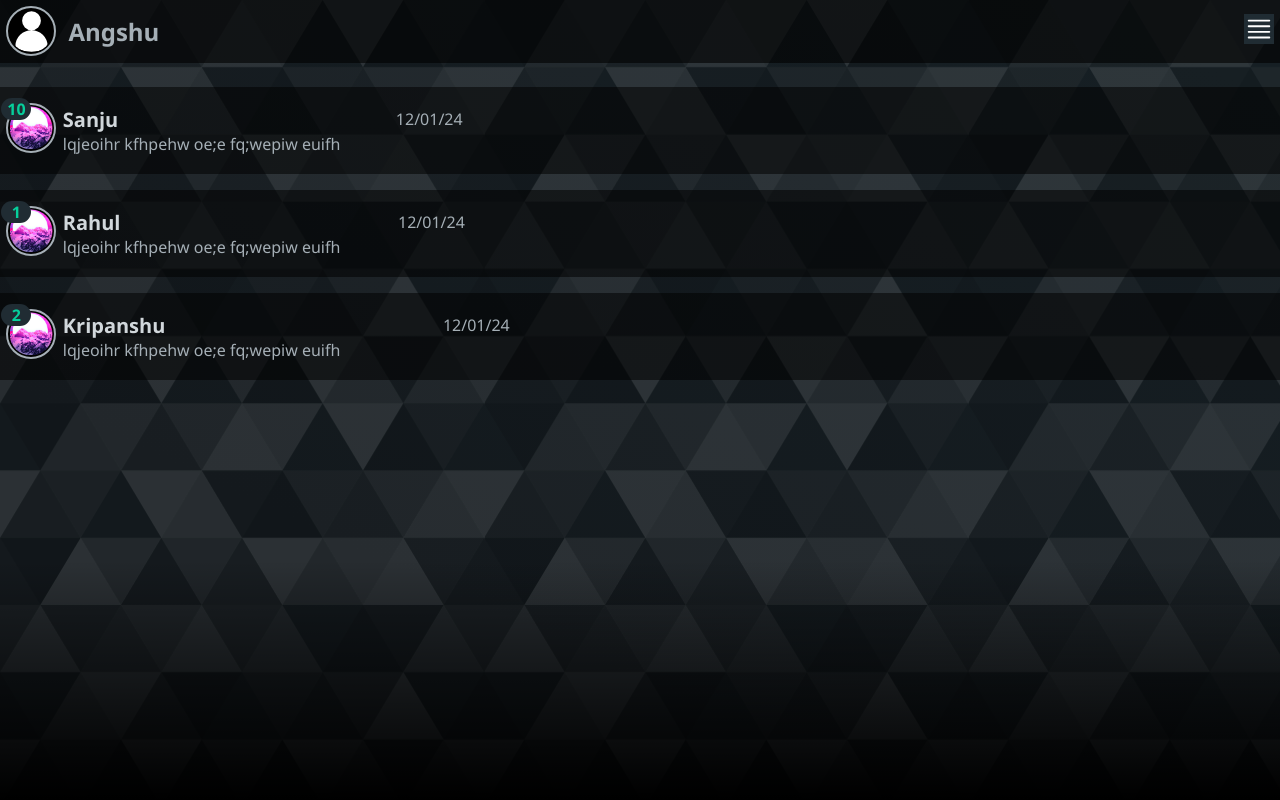
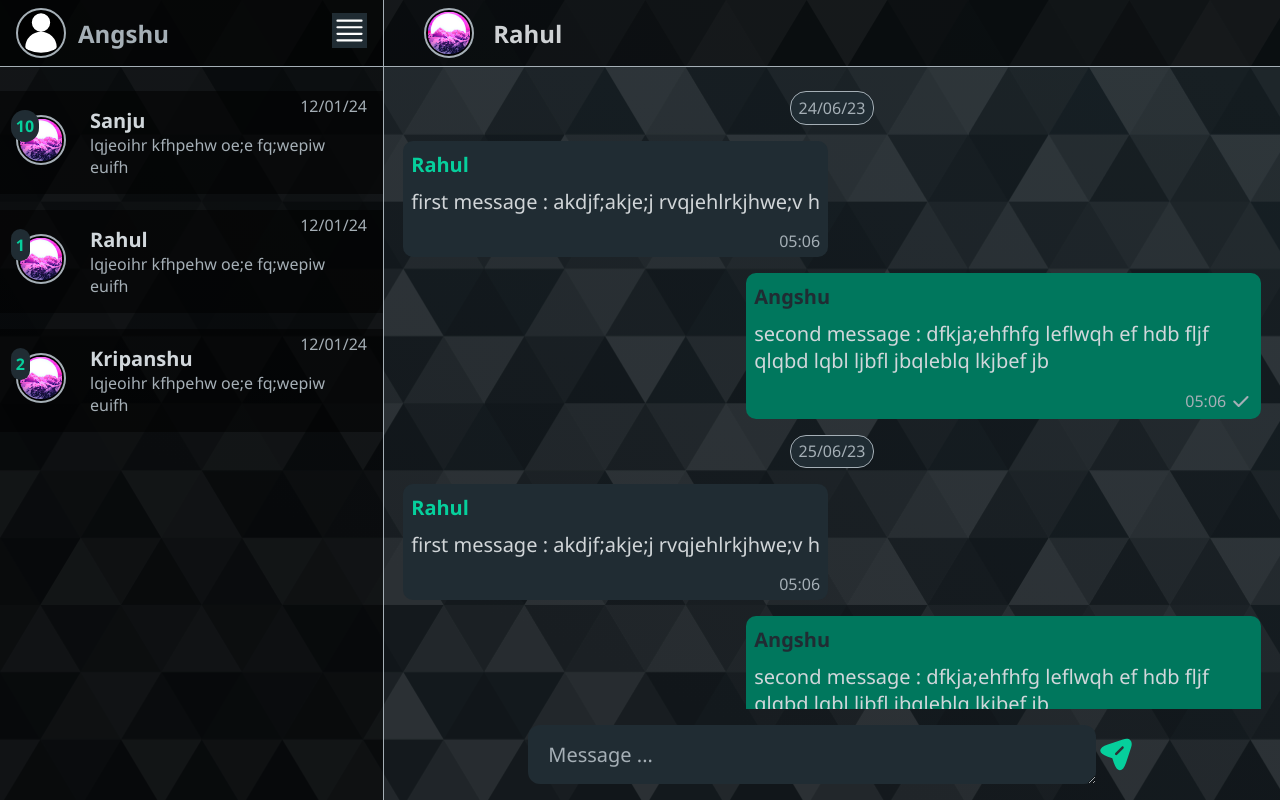
Before and after one commit to angDecoder/chat-app, a React (Vite) app: page / in a window 1280 px wide. Built offline with nearby package versions, Linux system fonts and the light colour scheme.

Commit message:
style : responsive css for ContactList and Chats

```diff
--- a/src/components/Chats/Chats.css
+++ b/src/components/Chats/Chats.css
@@ -1,39 +1,40 @@
-#Chats{
+#Chats {
     width: 100vw;
     height: 100svh;
-    flex:none;
+    flex: none;
     color: var(--text1);
     display: flex;
     flex-direction: column;
 }
 
-#chat_info{
-    padding-inline : 0.5em;
+#chat_info {
+    padding-inline: 0.5em;
     padding-block: 0.7em;
     display: flex;
     align-items: center;
-    gap : 0.3em;
+    gap: 0.3em;
     background-color: rgba(0, 0, 0, 0.53);
 }
-#chat_info > span{
+
+#chat_info>span {
     text-transform: capitalize;
     flex-grow: 1;
     text-align: right;
     font-size: var(--text-lg);
     font-weight: bold;
-    /* color : red; */
 }
 
-#chat_logs{
+#chat_logs {
     min-height: 50vh;
     overflow: scroll;
     padding-inline: 0.4em;
     padding-block: 0.5em;
 }
 
-.chat_message{
+.chat_message {
+    width: fit-content;
     max-width: 80%;
-    padding-inline : 0.4em;
+    padding-inline: 0.4em;
     padding-block: 1em;
     font-size: var(--text-md);
     /* color : red; */
@@ -41,99 +42,147 @@
     border-radius: 0.5em;
 }
 
-.chat_message.self_message{
-    background-color:  #00775d;
-    color : var(--text2);
+.chat_message.self_message {
+    background-color: #00775d;
+    color: var(--text2);
     align-self: flex-end;
 }
-.chat_message.other_message{
+
+.chat_message.other_message {
     background-color: #202C33;
 }
 
-.chat_secton{
+.chat_secton {
     display: flex;
     flex-direction: column;
     position: relative;
-    margin-block : 1em;
-    gap : 1em;
+    margin-block: 1em;
+    gap: 1em;
     position: relative;
     /* background-color: red; */
 }
 
-.message_date{
+.message_date {
     position: sticky;
-    top : 0;
+    top: 0;
     background-color: var(--bg2);
-    padding : 0.5em;
-    color : var(--text3);
+    padding: 0.5em;
+    color: var(--text3);
     width: fit-content;
     align-self: center;
-    padding-inline : 0.5em;
-    padding-block : 0.3em;
+    padding-inline: 0.5em;
+    padding-block: 0.3em;
     border-radius: 1em;
-    border : 1px solid var(--text3);
+    border: 1px solid var(--text3);
+    font-size: var(--text-sm);
 }
 
-.message_time{
+.message_time {
     position: relative;
     text-align: right;
     font-size: var(--text-sm);
-    top : 15px;
-    color : var(--text3);
-    left : 0;
+    top: 15px;
+    color: var(--text3);
+    left: 0;
     display: flex;
     justify-content: flex-end;
-    gap : 0.1em;
+    gap: 0.1em;
     align-items: center;
 }
 
-.message_sender{
+.message_sender {
     position: relative;
-   text-transform: capitalize;
-   font-weight: bold;
-   top : -10px;
+    text-transform: capitalize;
+    font-weight: bold;
+    top: -10px;
 }
 
-.message_sender.self_message{
-    color : var(--bg2);
+.message_sender.self_message {
+    color: var(--bg2);
 }
 
-.message_sender.other_message{
-    color : var(--text4);
+.message_sender.other_message {
+    color: var(--text4);
 }
 
-.message_status{
+.message_status {
     width: 25px;
     height: 25px;
 }
 
-#chat_type_message{
+#chat_type_message {
     width: 100vw;
-    background-color: rgba(27, 34, 39, 0.596);
     padding-block: 0.4em;
     display: flex;
-    padding-inline : 0.4em;
+    padding-inline: 0.4em;
     margin-block: 1em;
 }
 
-#chat_type_message > textarea{
+#chat_type_message>textarea {
     background-color: var(--bg2);
-    border :none;
+    border: none;
     color: var(--text1);
     padding-inline: 1em;
     padding-block: 0.8em;
-    font-size: var(--text-sm);
+    font-size: var(--text-md);
     border-radius: 2em;
     flex-grow: 1;
-
+    /* overflow: scroll; */
 }
 
 
-#chat_type_message > textarea::placeholder{
-    color : var(--text3);
+#chat_type_message>textarea::placeholder {
+    color: var(--text3);
 }
 
-#chat_type_message > img{
+#chat_type_message>img {
     width: 40px;
     width: 40px;
 }
+
+@media screen and (min-width: 900px) {
+    #Chats {
+        width: 70vw;
+    }
+
+    #chat_info {
+        padding-block: 0.5em;
+        padding-inline: 2.5em;
+        border-bottom: 1px solid var(--text3);
+        flex-direction: row-reverse;
+        gap: 1.2em;
+    }
+
+    #chat_info>.svg-img {
+        display: none;
+    }
+
+    #chat_info>span {
+        text-align: left;
+    }
+
+    #chat_type_message {
+        width: auto;
+        padding-inline: 0.5em;
+        padding-block: 0;
+        justify-content: center;
+        /* background-color: inherit; */
+    }
+
+    #chat_type_message>textarea {
+        flex-grow: 0.5;
+        border-radius: 0.6em;
+    }
+
+    #chat_logs {
+        padding-inline: 1.2em;
+        overflow-x: hidden;
+    }
+
+    .chat_message {
+        max-width: 60%;
+    }
+    #contact_droplist > div{
+        width: 15vw;
+    }
+}
--- a/src/components/Contacts/Contact.jsx
+++ b/src/components/Contacts/Contact.jsx
@@ -21,7 +21,7 @@ function Contact({ elem, i }) {
       <img src={userimg} alt="" className='image-id' />
       {
         unreadMessage > 0 ?
-          <div className='svg-img unread'>
+          <div className='unread'>
             {unreadMessage}
           </div> :
           <></>
@@ -31,7 +31,7 @@ function Contact({ elem, i }) {
       <span className='contact_username'>
         {username}
       </span>
-      <span className=''>{time}</span>
+      <span className='contact_time'>{time}</span>
       <span className='contact_message'>
         {
           message.length > 40 ?
--- a/src/components/Contacts/Contacts.css
+++ b/src/components/Contacts/Contacts.css
@@ -1,11 +1,9 @@
 #Contact{
-    /* background: blue; */
     flex: none;
     height: 100vh;
     width: 100vw;
     overflow-y: auto;
     color : var(--text3);
-    /* overflow: hidden; */
 }
 
 #contact_user{
@@ -14,7 +12,7 @@
     /* justify-content: space-between; */
     position: relative;
 
-    padding : 0.4em;
+    /* padding : 0.4em; */
     background-color: rgba(0, 0, 0, 0.61);
 }
 #contact_user > span{
@@ -35,14 +33,15 @@
 .contact_elem{
     padding-inline : 0.4em;
     padding-block: 1em;
-    /* background: blue; */
     background-color: rgba(0, 0, 0, 0.538);
+    /* background-color: blue; */
     display: flex;
     gap : 0.4em;
     align-items: center;
 }
 .contact_message{
     color : var(--text3);
+    /* color : red; */
     width: 100%;
 }
 .contact_username{
@@ -52,6 +51,9 @@
     text-transform: capitalize;
 }
 .contact_elem > div:nth-child(2){
+    /* background-color: red; */
+    flex-grow: 1;
+    /* width: 100%; */
     display: flex;
     flex-wrap: wrap;
     align-items: center;
@@ -68,15 +70,18 @@
     position: absolute;
     color : var(--text4);
     background-color: var(--bg2);
-    width: 20px;
-    text-align: center;
     font-weight: bold;
     font-size: var(--text-sm);
     border-radius: 999em;
+    padding : 0.3em;
 }
 
 .contact_time{
+    font-size : var(--text-sm);
     position: relative;
+    text-align: right;
+    flex-grow: 1;
+    /* background-color: blue; */
     top : -15px;
 }
 
@@ -90,6 +95,8 @@
     border : 1px solid slategrey;
     padding-block: 0.7em;
     padding-inline: 0.5em;
+    z-index: 100;
+    font-size: var(--text-sm);
 }
 
 #contact_droplist > div > p{
@@ -106,3 +113,33 @@
     font-weight: bolder;
     background-color: rgb(251, 61, 61);
 }
+
+@media screen and (min-width: 480px) {
+    .contact_message{
+        font-size: var(--text-sm);
+    }
+    .contact_elem{
+        padding-inline : 1em;
+        gap : 1.5em;
+    }
+
+}
+
+@media screen and (min-width: 900px) {
+    #Contact{
+        width: 30vw;
+        background-color: rgba(0, 0, 0, 0.567);
+        border-right: 1px solid var(--text3);
+    }
+    #contact_user{
+        /* background-color: red; */
+        padding-block: 0.5em;
+        padding-inline: 1em;
+        margin : 0;
+        border-bottom: 1px solid var(--text3);
+        /* padding: 0.5em; */
+    }
+    #contact_droplist{
+        padding : 0;
+    }
+}
--- a/src/components/Layout/Layout.css
+++ b/src/components/Layout/Layout.css
@@ -1,15 +1,22 @@
 #Layout {
     display: flex;
-    /* flex-wrap: wrap; */
     width: 100vw;
     height: 100svh;
     overflow: hidden;
-    /* flex: none; */
-    /* background-color: url; */
-    background-image: linear-gradient(rgba(0, 0, 0, 0) 70%, rgba(0, 0, 0, 1)), url('../../assets/subtle-prism.svg');
-    background-repeat: repeat;
-    background-position: center;
-    background-size: cover;
-    scroll-behavior: smooth;
-    transition-duration: 2s;
+    background-image:
+    linear-gradient(rgba(0, 0, 0, 0) 70%, rgba(0, 0, 0, 1)),
+     url('../../assets/subtle-prism.svg');
+     background-repeat: repeat;
+     background-position: center;
+     background-size: cover;
+     scroll-behavior: smooth;
+    }
+
+    @media screen and (min-width: 900px) {
+        #Layout{
+        background-image:
+        /* linear-gradient(rgba(0, 0, 0, 0) 70%, rgba(0, 0, 0, 1)), */
+         url('../../assets/subtle-prism.svg');
+
+    }
 }
--- a/src/index.css
+++ b/src/index.css
@@ -1,18 +1,18 @@
 :root {
-  --text1 : #e9edefe0;
-  --text2 :  #d1d7db;
-  --text3 :  #a5afb6;
-  --text4 : #06cf9c;
-  --link : #53bdeb;
-  --bg1 : #0000007e;
-  --bg2 : #202c33;
-  --para : 1.25rem;
-  --text-lg : 1.5rem;
-  --text-md : 1.25rem;
-  --text-sm : 1rem;
+  --text1: #e9edefe0;
+  --text2: #d1d7db;
+  --text3: #a5afb6;
+  --text4: #06cf9c;
+  --link: #53bdeb;
+  --bg1: #0000007e;
+  --bg2: #202c33;
+  --para: 1.25rem;
+  --text-lg: 1.5rem;
+  --text-md: 1.25rem;
+  --text-sm: 1rem;
 }
 
-*{
+* {
   margin: 0;
   padding: 0;
   /* color : var(--text1); */
@@ -20,18 +20,77 @@
   font-family: "Segoe UI", "Helvetica Neue", Helvetica, "Lucida Grande", Arial, Ubuntu, Cantarell, "Fira Sans", sans-serif;
 }
 
-.image-id{
-  width : 50px;
+.image-id {
+  width: 50px;
   height: 50px;
   object-fit: cover;
   object-position: center;
   background-color: black;
   border-radius: 9999em;
-  padding : 0.1em;
-  border : 2px solid var(--text3);
+  padding: 0.1em;
+  border: 2px solid var(--text3);
 }
 
-.svg-img{
+.svg-img {
   width: 30px;
   background-color: var(--bg2);
 }
+
+
+@media screen and (min-width: 480px) {
+  :root {
+    --text-lg: 2rem;
+    --text-md: 1.8rem;
+    --text-sm: 1.3rem;
+  }
+
+  .svg-img {
+    width: 50px;
+    height: 50px;
+  }
+  .image-id {
+    width: 75px;
+    height: 75px;
+  }
+}
+
+@media screen and (min-width: 900px) {
+  :root {
+    --text-lg: 1.5rem;
+    --text-md: 1.25rem;
+    --text-sm: 1rem;
+  }
+
+  .image-id {
+    width: 50px;
+    height: 50px;
+  }
+
+  .svg-img {
+    width: 35px;
+    height: 35px;
+  }
+
+  /* width */
+  ::-webkit-scrollbar {
+    width: 8px;
+  }
+
+  /* Track */
+  ::-webkit-scrollbar-track {
+    background: var(--bg1);
+  }
+
+  /* Handle */
+  ::-webkit-scrollbar-thumb {
+    background: var(--text3);
+    border-radius: 1em;
+
+  }
+
+  /* Handle on hover */
+  ::-webkit-scrollbar-thumb:hover {
+    background: #555;
+  }
+
+}
```
